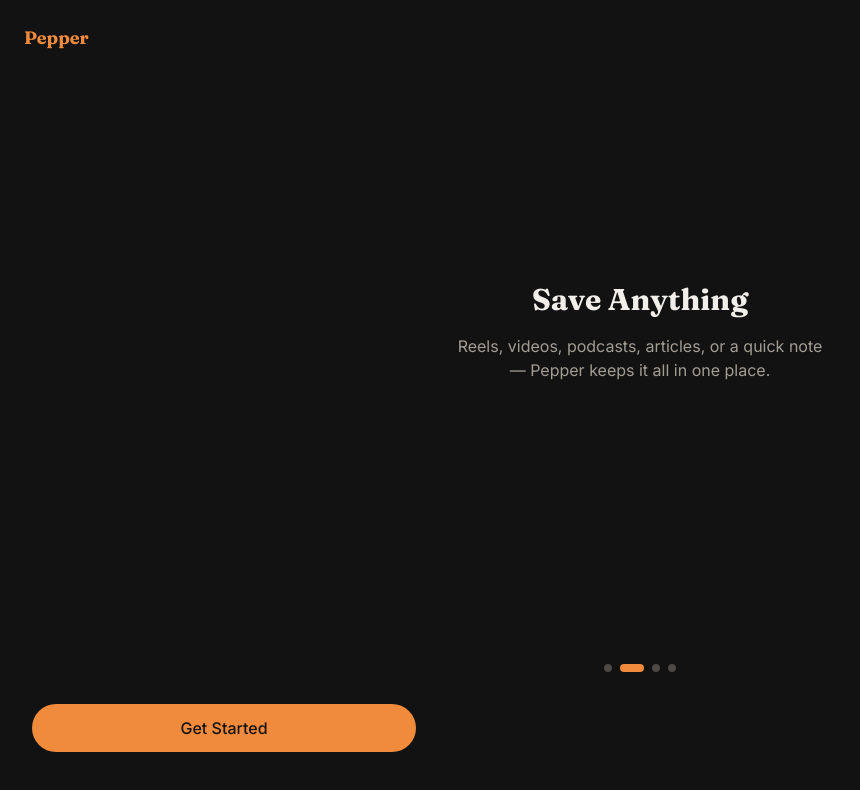
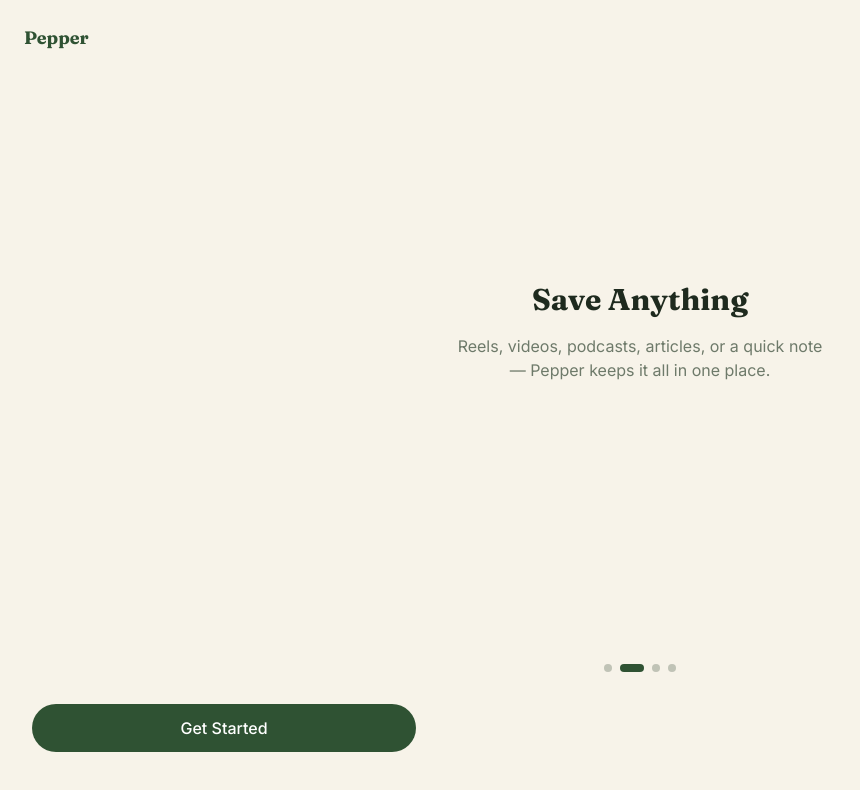
Before and after one commit to gurchitsingh/Pepper-AI, a React (Vite) app in the folder frontend/: page /slides in a window 1280 px wide. Shown: the top 790 px of the page, without its empty margins (0-860 px from the left). Built offline with nearby package versions, Linux system fonts and the light colour scheme; no server answers.

Commit message:
Auto-detect OS dark/light preference as default theme, preserve manual override

```diff
--- a/frontend/src/theme/ThemeContext.tsx
+++ b/frontend/src/theme/ThemeContext.tsx
@@ -1,5 +1,5 @@
 import { createContext, useContext, useEffect, useState, type ReactNode } from "react";
-import { DEFAULT_THEME_ID } from "./themes";
+import { DEFAULT_LIGHT_THEME_ID, DEFAULT_THEME_ID } from "./themes";
 
 const THEME_KEY = "pepper_theme";
 
@@ -10,10 +10,15 @@
 
 const ThemeContext = createContext<ThemeContextValue | null>(null);
 
+function getInitialThemeId(): string {
+  const stored = localStorage.getItem(THEME_KEY);
+  if (stored) return stored;
+  const prefersLight = window.matchMedia("(prefers-color-scheme: light)").matches;
+  return prefersLight ? DEFAULT_LIGHT_THEME_ID : DEFAULT_THEME_ID;
+}
+
 export function ThemeProvider({ children }: { children: ReactNode }) {
-  const [themeId, setThemeIdState] = useState(
-    () => localStorage.getItem(THEME_KEY) || DEFAULT_THEME_ID
-  );
+  const [themeId, setThemeIdState] = useState(getInitialThemeId);
 
   useEffect(() => {
     document.documentElement.dataset.theme = themeId;
--- a/frontend/src/theme/themes.ts
+++ b/frontend/src/theme/themes.ts
@@ -77,3 +77,4 @@
 ];
 
 export const DEFAULT_THEME_ID = "default";
+export const DEFAULT_LIGHT_THEME_ID = "cream";
```
